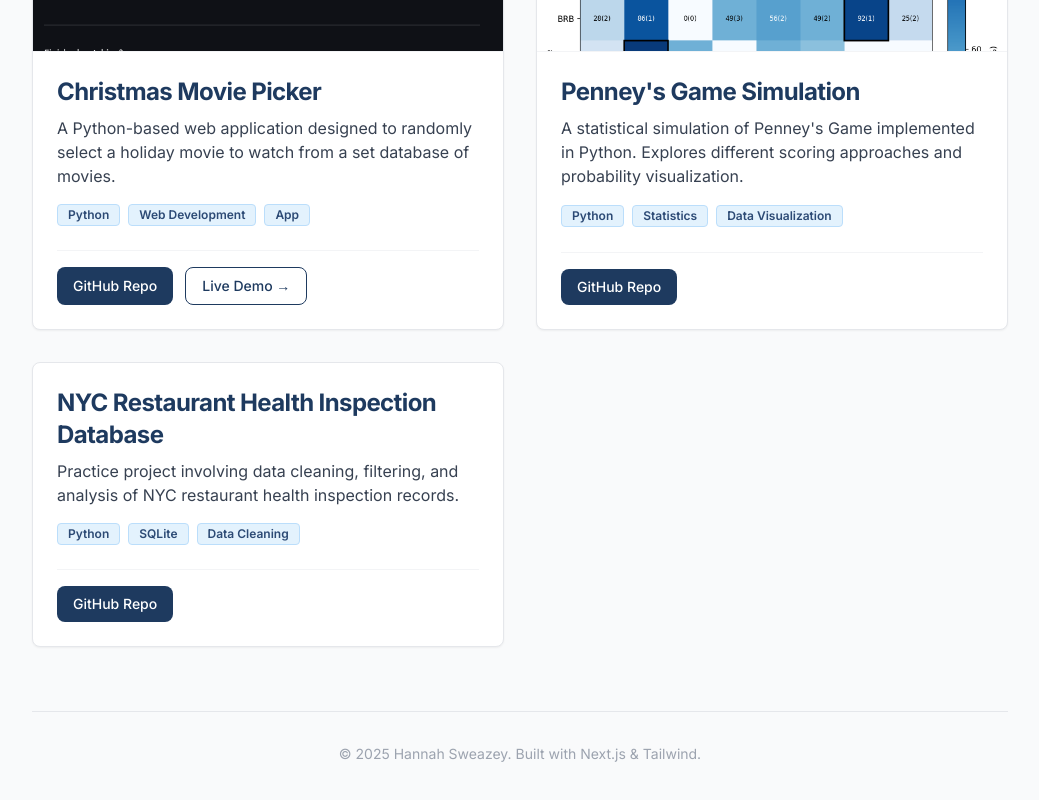
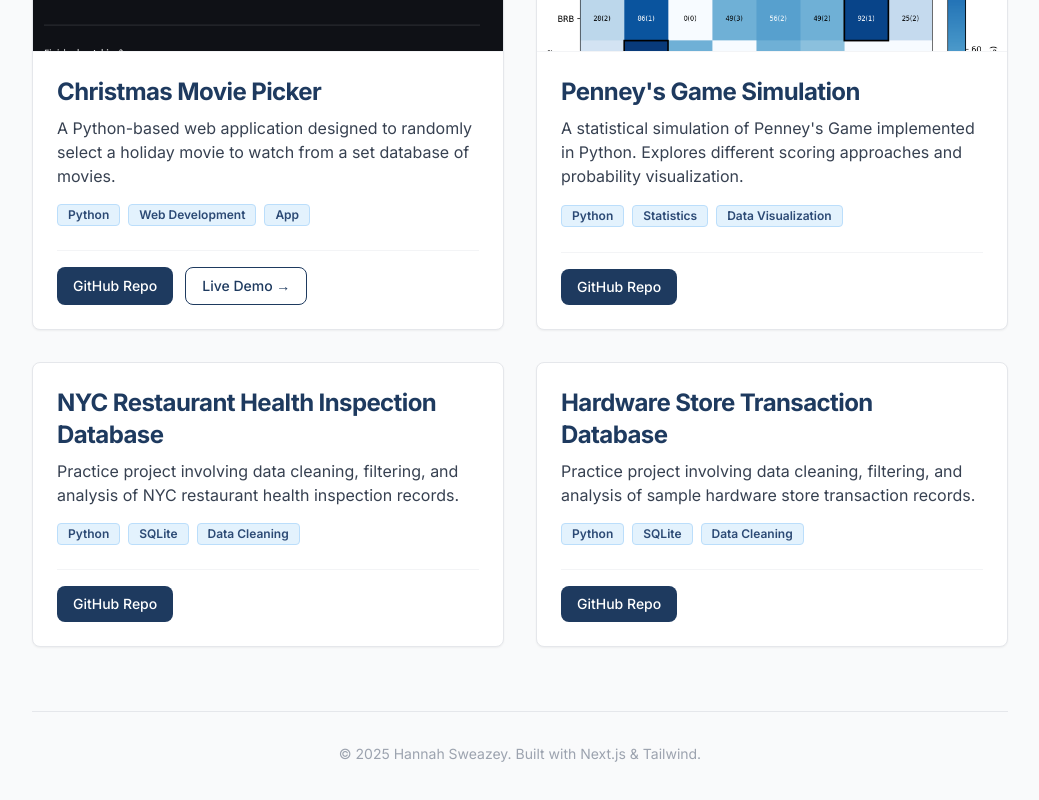
Before and after one commit to HSweazey/HSweazey.github.io, a Next.js app: page / in a window 1280 px wide. Shown: the part 1846-2646 px from the top of the page, without its empty margins (120-1159 px from the left). Built offline with nearby package versions, Linux system fonts and the light colour scheme.

Commit message:
added another project card

```diff
--- a/app/page.tsx
+++ b/app/page.tsx
@@ -50,6 +50,12 @@ export default function Home() {
       description: "Practice project involving data cleaning, filtering, and analysis of NYC restaurant health inspection records.",
       tags: ["Python", "SQLite", "Data Cleaning"],
       link: "https://github.com/HSweazey/NYC-Health-DB"
+    },
+    {
+      title: "Hardware Store Transaction Database",
+      description: "Practice project involving data cleaning, filtering, and analysis of sample hardware store transaction records.",
+      tags: ["Python", "SQLite", "Data Cleaning"],
+      link: "https://github.com/HSweazey/Hardware-SQLDatabase"
     }
   ];
 
```
